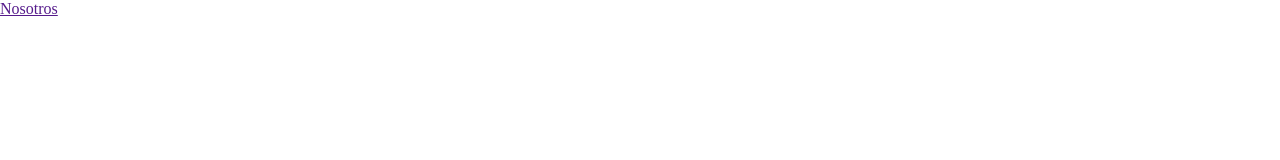
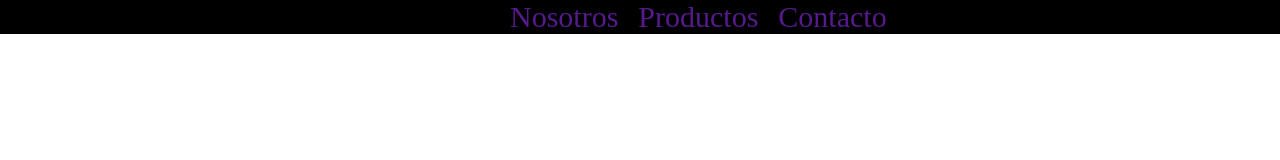
Before and after one commit to deniseantokolec/Aburrida_en_el_trabajo, a plain HTML site: page index.html in a window 1280 px wide. Drawn offline with Linux system fonts and the light colour scheme.

Commit message:
Segundo commit

```diff
--- a/Estilo/index.scss
+++ b/Estilo/index.scss
@@ -4,14 +4,67 @@
 }
 
 #nav{
-    width: auto;
-    height: auto;
+    width: 100%;
+    height:100%;
+    align-items: center;
+    align-content: center;
+    justify-content: center;
+    background-color: black;
+    text-decoration-color: white;
 }
 
 #nav-list{
     list-style: none;
+    display: inline-flex;
+    margin-left: 500px;
+    font-size: 30px;
+    color: white;
+
 }
 
 #nav-nosotros{
+    text-decoration-color: white;
+}
+
+#link-nosotros{
     text-decoration: none;
+    margin-left: 10px;
+    margin-right: 10px;
+    text-decoration-color: white;
 }
+
+#link-nosotros :hover{
+    color:white,
+}
+
+#link-nosotros :focus{
+    color:aquamarine,
+}
+
+#link-productos{
+    text-decoration: none;
+    margin-left: 10px;
+    margin-right: 10px;
+}
+
+#link-productos :hover{
+    color:black,
+}
+
+#link-productos :focus{
+    color:aquamarine,
+}
+
+#link-contacto{
+    text-decoration: none;
+    margin-left: 10px;
+    margin-right: 10px;
+}
+
+#link-contacto :hover{
+    color:black,
+}
+
+#link-contacto :focus{
+    color:aquamarine,
+}
--- a/index.html
+++ b/index.html
@@ -14,6 +14,12 @@
                 <li id="nav-nosotros">
                     <a href="" id="link-nosotros">Nosotros</a>
                 </li>
+                <li id="nav-productos">
+                    <a href="" id="link-productos">Productos</a>
+                </li>
+                <li id="nav-contacto">
+                    <a href="" id="link-contacto">Contacto</a>
+                </li>
             </ul>
         </nav>
     </header>
```
Also changed, not shown: Estilo/Index.css, 1 other file.
